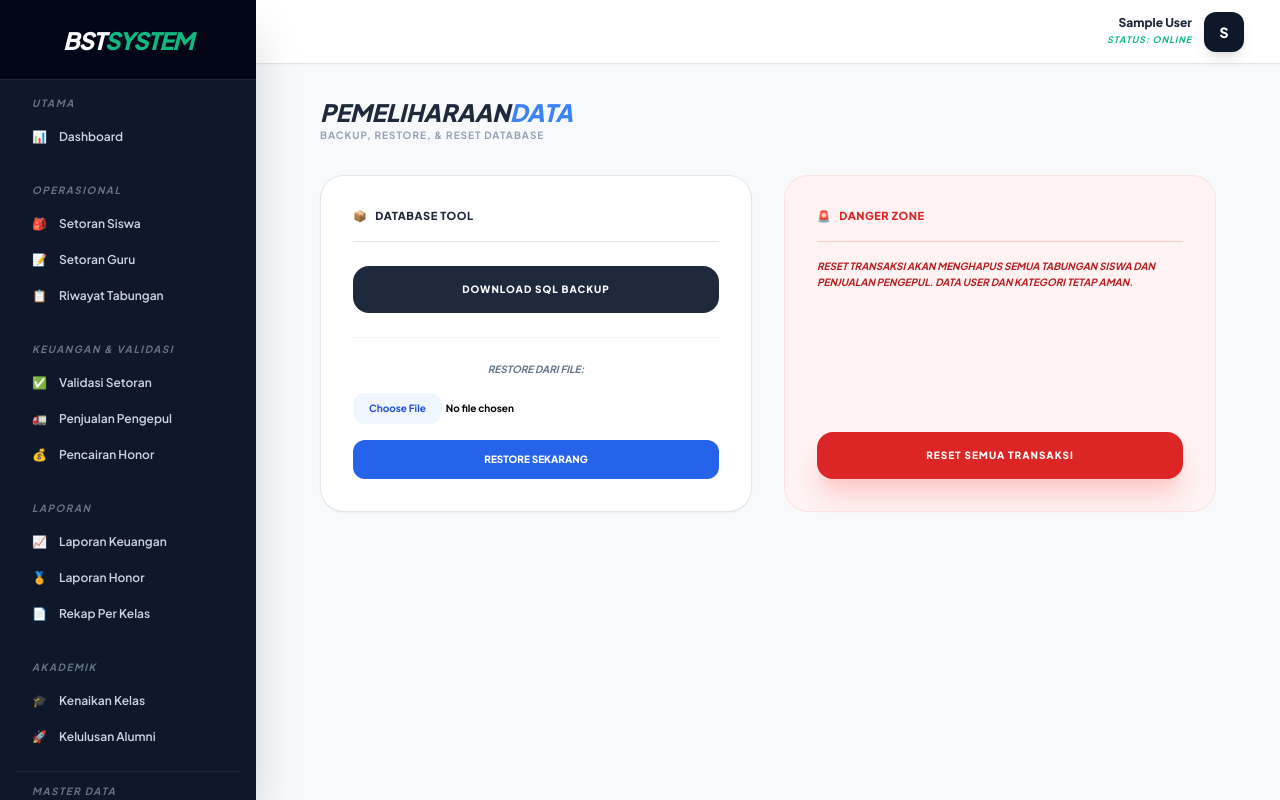
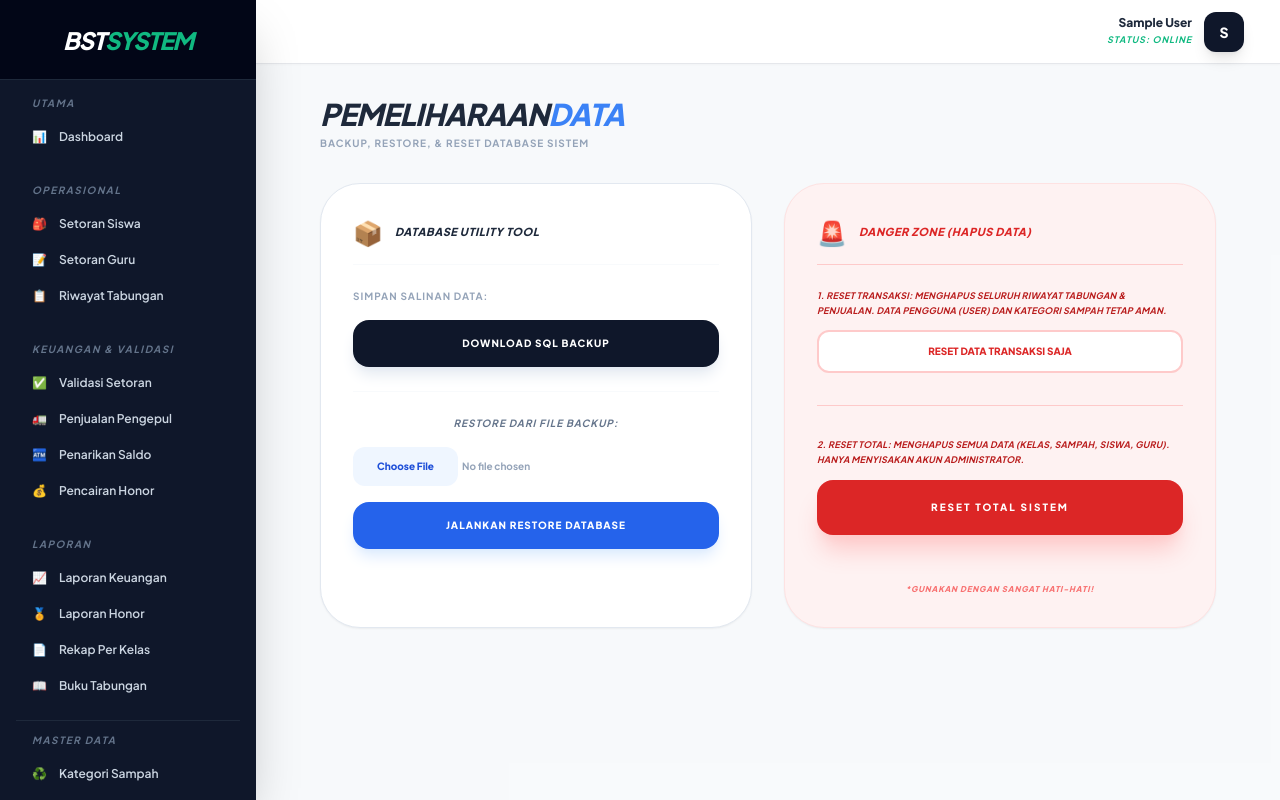
Before and after one commit to wrhasyim/bst, a PHP site: page /bst/public/pengaturan/maintenance in a window 1280 px wide. Run offline with PHP 8.4, Linux system fonts and the light colour scheme; the visitor is signed in with stand-in values (Sample User, id 1); some libraries are stand-ins or nearby versions.

```diff
--- a/app/Controllers/PengaturanController.php
+++ b/app/Controllers/PengaturanController.php
@@ -29,7 +29,6 @@ class PengaturanController {
 
     public function update_identitas() {
         if ($_SERVER['REQUEST_METHOD'] === 'POST') {
-            // Cek Total Persentase (Server Side Protection)
             $total = $_POST['persen_kas_bst'] + $_POST['persen_kas_sekolah'] +
                      $_POST['persen_honor_pengelola'] + $_POST['persen_honor_walikelas'];
 
@@ -48,7 +47,6 @@ class PengaturanController {
         header('Location: ' . BASE_URL . '/pengaturan');
     }
 
-    // Fungsi Maintenance (Backup, Restore, Reset)
     public function backup() {
         $tables = array();
         $result = $this->db->query("SHOW TABLES");
@@ -79,15 +77,55 @@ class PengaturanController {
     public function restore() {
         if ($_SERVER['REQUEST_METHOD'] === 'POST' && isset($_FILES['sql_file'])) {
             $sql = file_get_contents($_FILES['sql_file']['tmp_name']);
-            try { $this->db->exec($sql); $_SESSION['success'] = "Sistem Berhasil Dipulihkan!"; }
-            catch (Exception $e) { $_SESSION['error'] = "Gagal Restore Database."; }
+            try {
+                $this->db->exec("SET FOREIGN_KEY_CHECKS = 0;");
+                $this->db->exec($sql);
+                $this->db->exec("SET FOREIGN_KEY_CHECKS = 1;");
+                $_SESSION['success'] = "Sistem Berhasil Dipulihkan!";
+            } catch (Exception $e) {
+                $_SESSION['error'] = "Gagal Restore Database: " . $e->getMessage();
+            }
         }
         header('Location: ' . BASE_URL . '/pengaturan/maintenance');
     }
 
     public function reset_transaksi() {
-        $this->db->exec("SET FOREIGN_KEY_CHECKS = 0; TRUNCATE setoran; TRUNCATE penjualan; SET FOREIGN_KEY_CHECKS = 1;");
-        $_SESSION['success'] = "Data transaksi berhasil dikosongkan.";
+        try {
+            $this->db->exec("SET FOREIGN_KEY_CHECKS = 0;");
+            $this->db->exec("TRUNCATE pencairan_honor;");
+            $this->db->exec("TRUNCATE penjualan;");
+            $this->db->exec("TRUNCATE setoran;");
+            $this->db->exec("SET FOREIGN_KEY_CHECKS = 1;");
+            $_SESSION['success'] = "Seluruh data transaksi (Tabungan & Penjualan) berhasil dikosongkan.";
+        } catch (Exception $e) {
+            $_SESSION['error'] = "Gagal reset transaksi: " . $e->getMessage();
+        }
         header('Location: ' . BASE_URL . '/pengaturan/maintenance');
     }
+
+    public function reset_total() {
+        try {
+            $this->db->exec("SET FOREIGN_KEY_CHECKS = 0;");
+
+            // 1. Kosongkan Tabel Transaksi
+            $this->db->exec("TRUNCATE pencairan_honor");
+            $this->db->exec("TRUNCATE penjualan");
+            $this->db->exec("TRUNCATE setoran");
+
+            // 2. Kosongkan Tabel Master
+            $this->db->exec("TRUNCATE kelas");
+            $this->db->exec("TRUNCATE kategori_sampah");
+
+            // 3. Hapus User kecuali Admin (Menggunakan DELETE agar tidak menghapus koneksi admin saat ini)
+            $this->db->exec("DELETE FROM users WHERE role != 'admin'");
+
+            $this->db->exec("SET FOREIGN_KEY_CHECKS = 1;");
+            $_SESSION['success'] = "Reset Total Berhasil! Seluruh data dihapus kecuali akun Administrator.";
+        } catch (Exception $e) {
+            $this->db->exec("SET FOREIGN_KEY_CHECKS = 1;");
+            $_SESSION['error'] = "Gagal melakukan reset total: " . $e->getMessage();
+        }
+        header('Location: ' . BASE_URL . '/pengaturan/maintenance');
+        exit;
+    }
 }
--- a/views/admin/pengaturan/maintenance.php
+++ b/views/admin/pengaturan/maintenance.php
@@ -1,33 +1,86 @@
-<div class="max-w-4xl mx-auto space-y-8">
+<div class="max-w-4xl mx-auto space-y-8 pb-10">
     <div class="flex items-center justify-between">
         <div>
-            <h2 class="text-2xl font-black text-slate-800 italic uppercase">PEMELIHARAAN<span class="text-blue-500">DATA</span></h2>
-            <p class="text-[10px] font-bold text-slate-400 uppercase tracking-widest">Backup, Restore, & Reset Database</p>
+            <h2 class="text-3xl font-black text-slate-800 italic uppercase tracking-tight">PEMELIHARAAN<span class="text-blue-500">DATA</span></h2>
+            <p class="text-[10px] font-bold text-slate-400 uppercase tracking-widest mt-1">Backup, Restore, & Reset Database Sistem</p>
         </div>
     </div>
 
+    <?php if (isset($_SESSION['success'])): ?>
+        <div class="p-4 bg-emerald-50 border-l-4 border-emerald-500 text-emerald-800 text-xs font-bold shadow-sm flex items-center animate-in fade-in duration-300">
+            <span class="mr-3">✅</span> <?= $_SESSION['success']; unset($_SESSION['success']); ?>
+        </div>
+    <?php endif; ?>
+
+    <?php if (isset($_SESSION['error'])): ?>
+        <div class="p-4 bg-red-50 border-l-4 border-red-500 text-red-800 text-xs font-bold shadow-sm flex items-center animate-in fade-in duration-300">
+            <span class="mr-3">⚠️</span> <?= $_SESSION['error']; unset($_SESSION['error']); ?>
+        </div>
+    <?php endif; ?>
+
     <div class="grid grid-cols-1 md:grid-cols-2 gap-8">
-        <div class="bg-white p-8 rounded-3xl border border-slate-200 shadow-sm space-y-6">
-            <h3 class="font-black text-slate-800 text-[11px] uppercase tracking-wider flex items-center border-b pb-4"><span class="mr-2">📦</span> Database Tool</h3>
-            <a href="<?= BASE_URL ?>/pengaturan/backup" class="block w-full py-4 bg-slate-800 text-white text-center text-[10px] font-black uppercase tracking-widest rounded-2xl hover:bg-black transition-all">Download SQL Backup</a>
-            <hr class="border-slate-100">
+
+        <div class="bg-white p-8 rounded-[2.5rem] border border-slate-200 shadow-sm space-y-6">
+            <div class="flex items-center border-b border-slate-50 pb-4">
+                <span class="text-2xl mr-3">📦</span>
+                <h3 class="font-black text-slate-800 text-[11px] uppercase tracking-wider italic">Database Utility Tool</h3>
+            </div>
+
+            <div class="space-y-4">
+                <p class="text-[10px] text-slate-400 font-bold uppercase tracking-widest mb-2">Simpan Salinan Data:</p>
+                <a href="<?= BASE_URL ?>/pengaturan/backup" class="block w-full py-4 bg-slate-900 text-white text-center text-[10px] font-black uppercase tracking-widest rounded-2xl hover:bg-black transition-all shadow-lg shadow-slate-200">
+                    Download SQL Backup
+                </a>
+            </div>
+
+            <hr class="border-slate-50">
+
             <form action="<?= BASE_URL ?>/pengaturan/restore" method="POST" enctype="multipart/form-data" class="space-y-4">
-                <p class="text-[10px] text-slate-500 font-bold uppercase italic text-center">Restore dari File:</p>
-                <input type="file" name="sql_file" required class="w-full text-[10px] file:py-2 file:px-4 file:rounded-xl file:border-0 file:bg-blue-50 file:text-blue-700 font-bold">
-                <button type="submit" onclick="return confirm('Peringatan! Data lama akan hilang. Lanjutkan?')" class="w-full py-3 bg-blue-600 text-white text-[10px] font-black uppercase rounded-xl hover:bg-blue-700 transition-all">Restore Sekarang</button>
+                <p class="text-[10px] text-slate-500 font-bold uppercase italic text-center tracking-widest">Restore dari File Backup:</p>
+                <div class="relative">
+                    <input type="file" name="sql_file" required class="w-full text-[10px] file:py-3 file:px-6 file:rounded-xl file:border-0 file:bg-blue-50 file:text-blue-700 file:font-black font-bold text-slate-400">
+                </div>
+                <button type="submit" onclick="return confirm('Peringatan! Seluruh data saat ini akan ditimpa oleh file backup. Lanjutkan?')" class="w-full py-4 bg-blue-600 text-white text-[10px] font-black uppercase tracking-widest rounded-2xl hover:bg-blue-700 transition-all shadow-lg shadow-blue-100">
+                    Jalankan Restore Database
+                </button>
             </form>
         </div>
 
-        <div class="bg-red-50 p-8 rounded-3xl border border-red-100 flex flex-col justify-between">
+        <div class="bg-red-50 p-8 rounded-[2.5rem] border border-red-100 space-y-8 flex flex-col justify-between shadow-sm">
             <div>
-                <h3 class="font-black text-red-600 text-[11px] uppercase tracking-wider flex items-center border-b border-red-200 pb-4 mb-4"><span class="mr-2">🚨</span> Danger Zone</h3>
-                <p class="text-[10px] text-red-700 font-bold italic leading-relaxed mb-6 uppercase">RESET TRANSAKSI AKAN MENGHAPUS SEMUA TABUNGAN SISWA DAN PENJUALAN PENGEPUL. DATA USER DAN KATEGORI TETAP AMAN.</p>
+                <div class="flex items-center border-b border-red-200 pb-4 mb-6">
+                    <span class="text-2xl mr-3">🚨</span>
+                    <h3 class="font-black text-red-600 text-[11px] uppercase tracking-wider italic">Danger Zone (Hapus Data)</h3>
+                </div>
+
+                <div class="space-y-3 mb-8">
+                    <p class="text-[9px] text-red-700 font-bold uppercase leading-relaxed italic tracking-wide">
+                        1. RESET TRANSAKSI: Menghapus seluruh riwayat tabungan & penjualan. Data Pengguna (User) dan Kategori Sampah tetap aman.
+                    </p>
+                    <a href="<?= BASE_URL ?>/pengaturan/reset_transaksi"
+                       onclick="return confirm('HANYA RESET TRANSAKSI? Data User & Kategori tidak akan hilang.')"
+                       class="block w-full py-3 bg-white border-2 border-red-200 text-red-600 text-center text-[10px] font-black uppercase rounded-xl hover:bg-red-100 transition-all">
+                        Reset Data Transaksi Saja
+                    </a>
+                </div>
+
+                <hr class="border-red-200">
+
+                <div class="space-y-3 mt-8">
+                    <p class="text-[9px] text-red-700 font-bold uppercase leading-relaxed italic tracking-wide">
+                        2. RESET TOTAL: Menghapus SEMUA data (Kelas, Sampah, Siswa, Guru). Hanya menyisakan Akun Administrator.
+                    </p>
+                    <a href="<?= BASE_URL ?>/pengaturan/reset_total"
+                       onclick="return confirm('YAKIN RESET TOTAL SISTEM? Tindakan ini tidak dapat dibatalkan. Seluruh data (Kelas, Sampah, User) akan hilang kecuali akun Administrator!')"
+                       class="block w-full py-5 bg-red-600 text-white text-center text-[10px] font-black uppercase tracking-[0.2em] rounded-2xl shadow-xl shadow-red-200 hover:bg-red-700 transition-all transform active:scale-95">
+                        RESET TOTAL SISTEM
+                    </a>
+                </div>
             </div>
-            <a href="<?= BASE_URL ?>/pengaturan/reset_transaksi"
-               onclick="return confirm('YAKIN RESET TOTAL?')"
-               class="block w-full py-4 bg-red-600 text-white text-center text-[10px] font-black uppercase tracking-widest rounded-2xl shadow-xl shadow-red-200">
-                RESET SEMUA TRANSAKSI
-            </a>
+
+            <div class="pt-4">
+                <p class="text-[8px] text-center text-red-400 font-black uppercase tracking-widest italic">*Gunakan dengan sangat hati-hati!</p>
+            </div>
         </div>
     </div>
 </div>
--- a/views/layouts/admin.php
+++ b/views/layouts/admin.php
@@ -68,6 +68,9 @@
                     <a href="<?= BASE_URL ?>/penjualan" class="sidebar-link flex items-center px-4 py-2.5 text-xs font-semibold rounded-xl hover:bg-slate-800 transition-all">
                         <span class="mr-3">🚛</span> Penjualan Pengepul
                     </a>
+                    <a href="<?= BASE_URL ?>/penarikan" class="sidebar-link flex items-center px-4 py-2.5 text-xs font-semibold rounded-xl hover:bg-slate-800 transition-all">
+                        <span class="mr-3">🏧</span> Penarikan Saldo
+                    </a>
                     <a href="<?= BASE_URL ?>/honor" class="sidebar-link flex items-center px-4 py-2.5 text-xs font-semibold rounded-xl hover:bg-slate-800 transition-all">
                         <span class="mr-3">💰</span> Pencairan Honor
                     </a>
@@ -84,15 +87,8 @@
                     <a href="<?= BASE_URL ?>/laporan/setoran" class="sidebar-link flex items-center px-4 py-2.5 text-xs font-semibold rounded-xl hover:bg-slate-800 transition-all">
                         <span class="mr-3">📄</span> Rekap Per Kelas
                     </a>
-                </div>
-
-                <div class="py-3">
-                    <p class="nav-header text-[10px] font-bold text-slate-500 uppercase px-4 mb-2">Akademik</p>
-                    <a href="<?= BASE_URL ?>/akademik/kenaikan" class="sidebar-link flex items-center px-4 py-2.5 text-xs font-semibold rounded-xl hover:bg-slate-800 transition-all">
-                        <span class="mr-3">🎓</span> Kenaikan Kelas
-                    </a>
-                    <a href="<?= BASE_URL ?>/akademik/kelulusan" class="sidebar-link flex items-center px-4 py-2.5 text-xs font-semibold rounded-xl hover:bg-slate-800 transition-all">
-                        <span class="mr-3">🚀</span> Kelulusan Alumni
+                    <a href="<?= BASE_URL ?>/laporan/nasabah" class="sidebar-link flex items-center px-4 py-2.5 text-xs font-semibold rounded-xl hover:bg-slate-800 transition-all">
+                        <span class="mr-3">📖</span> Buku Tabungan
                     </a>
                 </div>
 
@@ -162,6 +158,7 @@
         document.addEventListener('DOMContentLoaded', function() {
             const currentUrl = window.location.href.split(/[?#]/)[0];
             const links = document.querySelectorAll('.sidebar-link');
+
             let bestMatch = null;
 
             links.forEach(link => {
@@ -172,6 +169,7 @@
                     }
                 }
             });
+
             if (bestMatch) {
                 bestMatch.classList.add('active');
             }
```
Also changed, not shown: app/Controllers/LaporanController.php (+38 -0 lines), app/Controllers/PenarikanController.php (added, +88 -0 lines), views/admin/laporan/nasabah.php (added, +78 -0 lines), views/admin/penarikan/index.php (added, +83 -0 lines).
